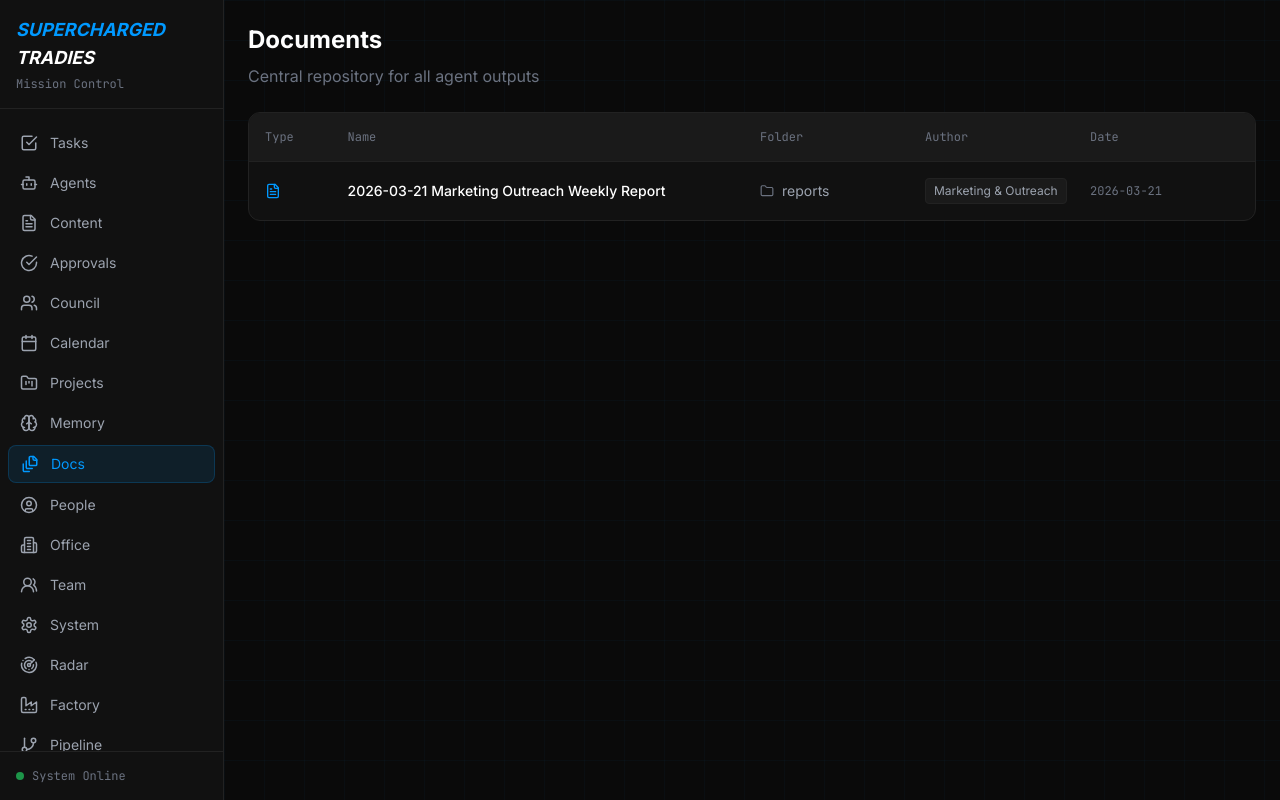
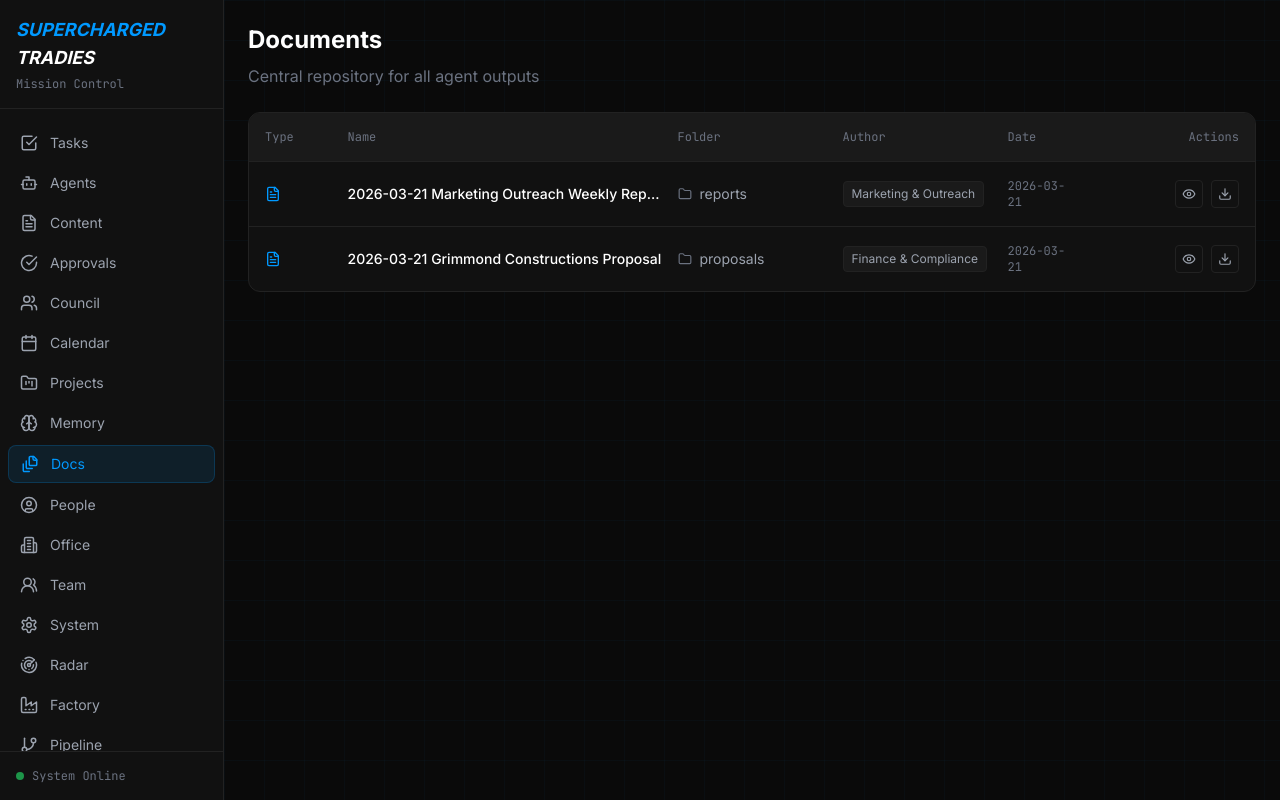
Before and after one commit to rezo-jason/openclaw-config, a Next.js app: page /docs in a window 1280 px wide. Built offline with nearby package versions, Linux system fonts and the light colour scheme.

Commit message:
Docs: add download and preview buttons

```diff
--- a/pages/docs.js
+++ b/pages/docs.js
@@ -1,14 +1,22 @@
 import Layout from '@/components/Layout';
-import { FileText, File, Folder } from 'lucide-react';
+import { FileText, File, Folder, Download, Eye } from 'lucide-react';
 
 const docs = [
   {
     title: "2026-03-21 Marketing Outreach Weekly Report",
-    path: "documents/reports/2026-03-21_Marketing-Outreach_Weekly-Report.md",
+    path: "/documents/reports/2026-03-21_Marketing-Outreach_Weekly-Report.md",
     created: "2026-03-21",
     folder: "reports",
     author: "Marketing & Outreach",
     type: "report"
+  },
+  {
+    title: "2026-03-21 Grimmond Constructions Proposal",
+    path: "/documents/proposals/2026-03-21_Grimmond_Constructions_Proposal.docx",
+    created: "2026-03-21",
+    folder: "proposals",
+    author: "Finance & Compliance",
+    type: "proposal"
   }
 ];
 
@@ -25,30 +33,39 @@ export default function Documents() {
           <div className="bg-surface rounded-xl border border-border overflow-hidden">
             <div className="grid grid-cols-12 gap-4 p-4 bg-surface-elevated border-b border-border text-xs text-gray-500 font-mono">
               <div className="col-span-1">Type</div>
-              <div className="col-span-5">Name</div>
+              <div className="col-span-4">Name</div>
               <div className="col-span-2">Folder</div>
               <div className="col-span-2">Author</div>
-              <div className="col-span-2">Date</div>
+              <div className="col-span-1">Date</div>
+              <div className="col-span-2 text-right">Actions</div>
             </div>
 
             <div className="divide-y divide-border">
               {docs.map((doc, i) => (
-                <div key={i} className="grid grid-cols-12 gap-4 p-4 hover:bg-surface-elevated/50 transition-colors cursor-pointer">
+                <div key={i} className="grid grid-cols-12 gap-4 p-4 hover:bg-surface-elevated/50 transition-colors cursor-pointer items-center">
                   <div className="col-span-1 flex items-center">
                     <FileText size={16} className="text-primary" />
                   </div>
-                  <div className="col-span-5 flex items-center">
-                    <span className="text-sm text-white font-medium">{doc.title}</span>
+                  <div className="col-span-4 flex items-center">
+                    <span className="text-sm text-white font-medium truncate" title={doc.title}>{doc.title}</span>
                   </div>
                   <div className="col-span-2 flex items-center gap-2">
                     <Folder size={14} className="text-gray-500" />
-                    <span className="text-sm text-gray-400">{doc.folder}</span>
+                    <span className="text-sm text-gray-400 truncate">{doc.folder}</span>
                   </div>
                   <div className="col-span-2 flex items-center">
-                    <span className="text-xs text-gray-400 bg-surface-elevated border border-border px-2 py-1 rounded">{doc.author}</span>
+                    <span className="text-xs text-gray-400 bg-surface-elevated border border-border px-2 py-1 rounded truncate">{doc.author}</span>
                   </div>
-                  <div className="col-span-2 flex items-center">
+                  <div className="col-span-1 flex items-center">
                     <span className="text-xs text-gray-500 font-mono">{doc.created}</span>
+                  </div>
+                  <div className="col-span-2 flex items-center justify-end gap-2">
+                    <a href={doc.path} target="_blank" rel="noopener noreferrer" className="p-1.5 bg-surface border border-border rounded hover:bg-surface-elevated text-gray-400 hover:text-primary transition-colors" title="Preview">
+                      <Eye size={14} />
+                    </a>
+                    <a href={doc.path} download className="p-1.5 bg-surface border border-border rounded hover:bg-surface-elevated text-gray-400 hover:text-green-400 transition-colors" title="Download">
+                      <Download size={14} />
+                    </a>
                   </div>
                 </div>
               ))}
```
